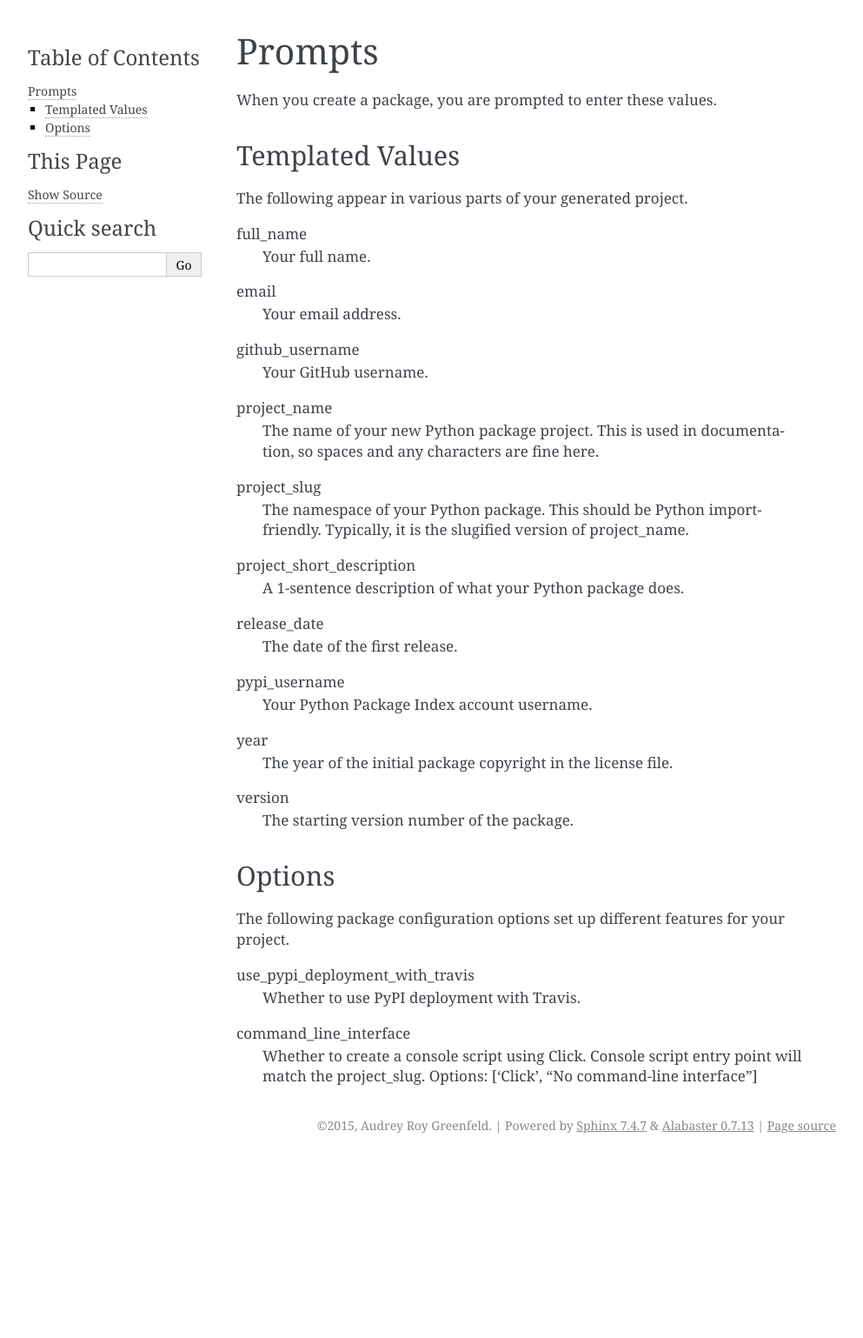
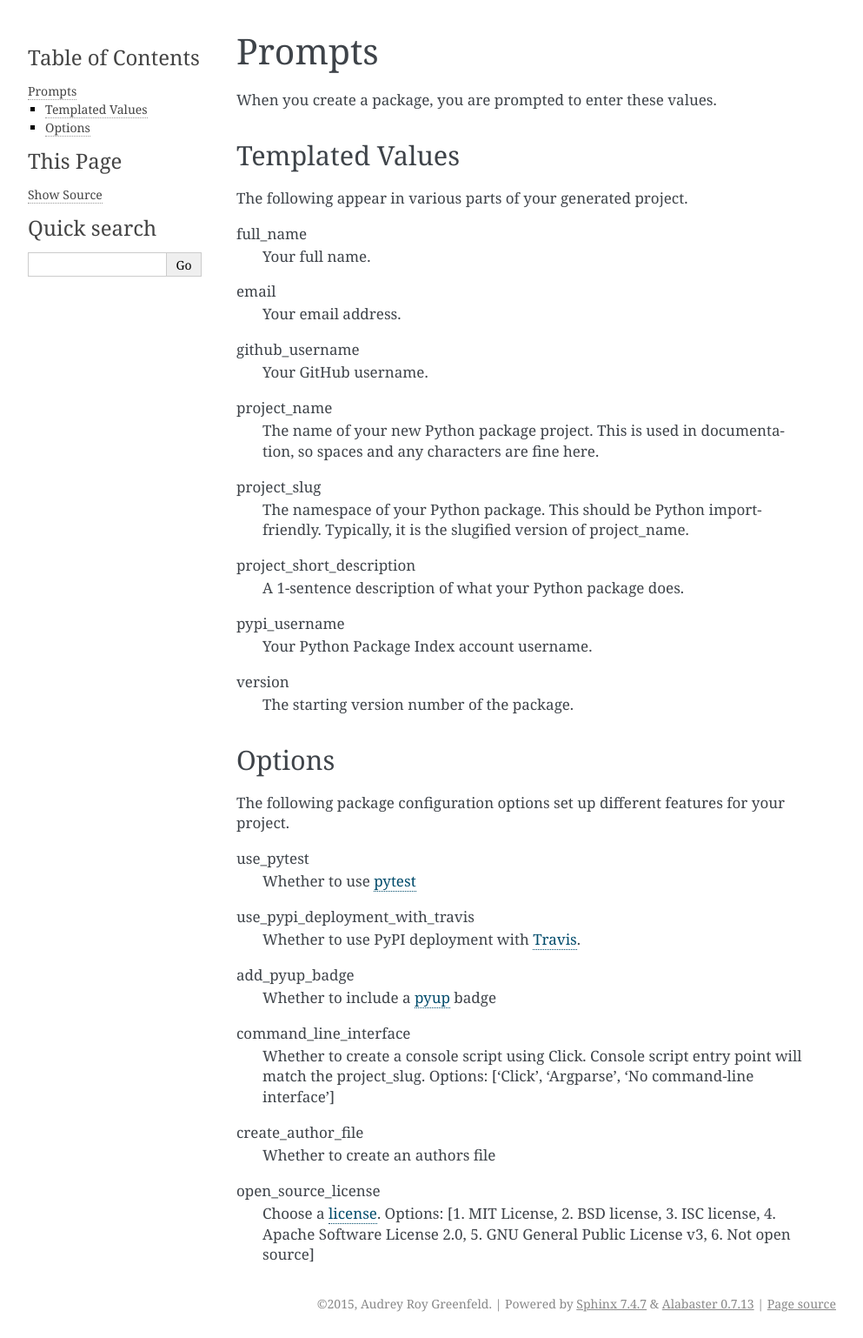
Before and after one commit to audreyfeldroy/cookiecutter-pypackage, a Sphinx documentation site: the page built from docs/prompts.rst, in a window 1280 px wide. Shown: the whole page at 87% size, without its empty margins (148-1141 px from the left). Built offline with Sphinx 7.4.7, drawn with Linux system fonts in a browser that asks for light colours; before the commit the page ends 1333 px from its top, so only the background shows below that.

Commit message:
Updated prompts.rst
I recently created a new project using `cookiecutter-pypackage`. A few of the prompts that I got did not match the ones mentioned in the documentation. This commit includes these.

```diff
--- a/docs/prompts.rst
+++ b/docs/prompts.rst
@@ -26,14 +26,8 @@ project_slug
 project_short_description
     A 1-sentence description of what your Python package does.
 
-release_date
-    The date of the first release.
-
 pypi_username
     Your Python Package Index account username.
-
-year
-    The year of the initial package copyright in the license file.
 
 version
     The starting version number of the package.
@@ -43,8 +37,20 @@ Options
 
 The following package configuration options set up different features for your project.
 
+use_pytest
+    Whether to use `pytest <https://docs.pytest.org/en/latest/>`_
+
 use_pypi_deployment_with_travis
-    Whether to use PyPI deployment with Travis.
+    Whether to use PyPI deployment with `Travis <https://travis-ci.org/>`_.
+
+add_pyup_badge
+    Whether to include a `pyup <https://github.com/pyupio/pyup>`_ badge
 
 command_line_interface
-    Whether to create a console script using Click. Console script entry point will match the project_slug. Options: ['Click', "No command-line interface"]
+    Whether to create a console script using Click. Console script entry point will match the project_slug. Options: ['Click', 'Argparse', 'No command-line interface']
+
+create_author_file
+    Whether to create an authors file
+
+open_source_license
+    Choose a `license <https://choosealicense.com/>`_. Options: [1. MIT License, 2. BSD license, 3. ISC license, 4. Apache Software License 2.0, 5. GNU General Public License v3, 6. Not open source]
```
